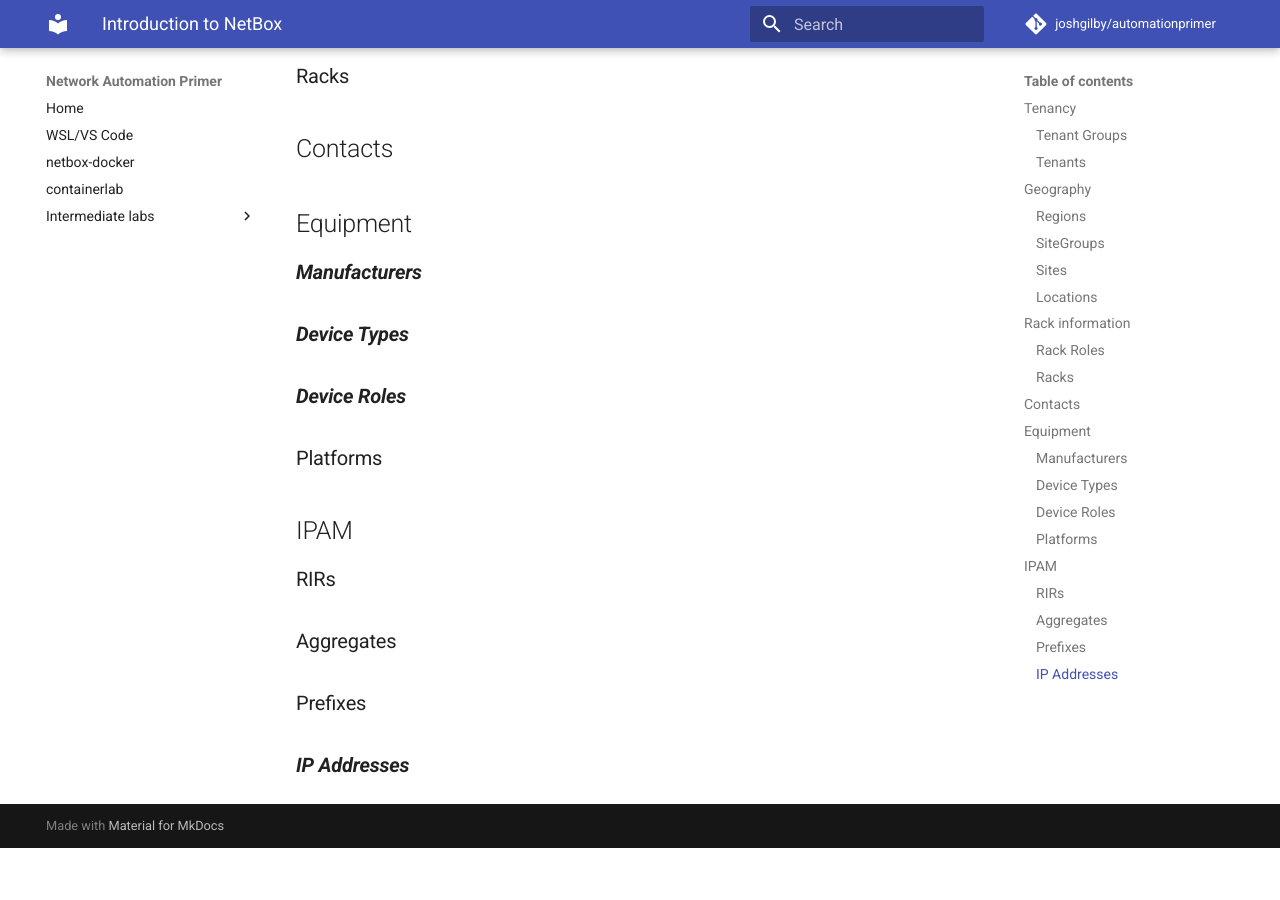
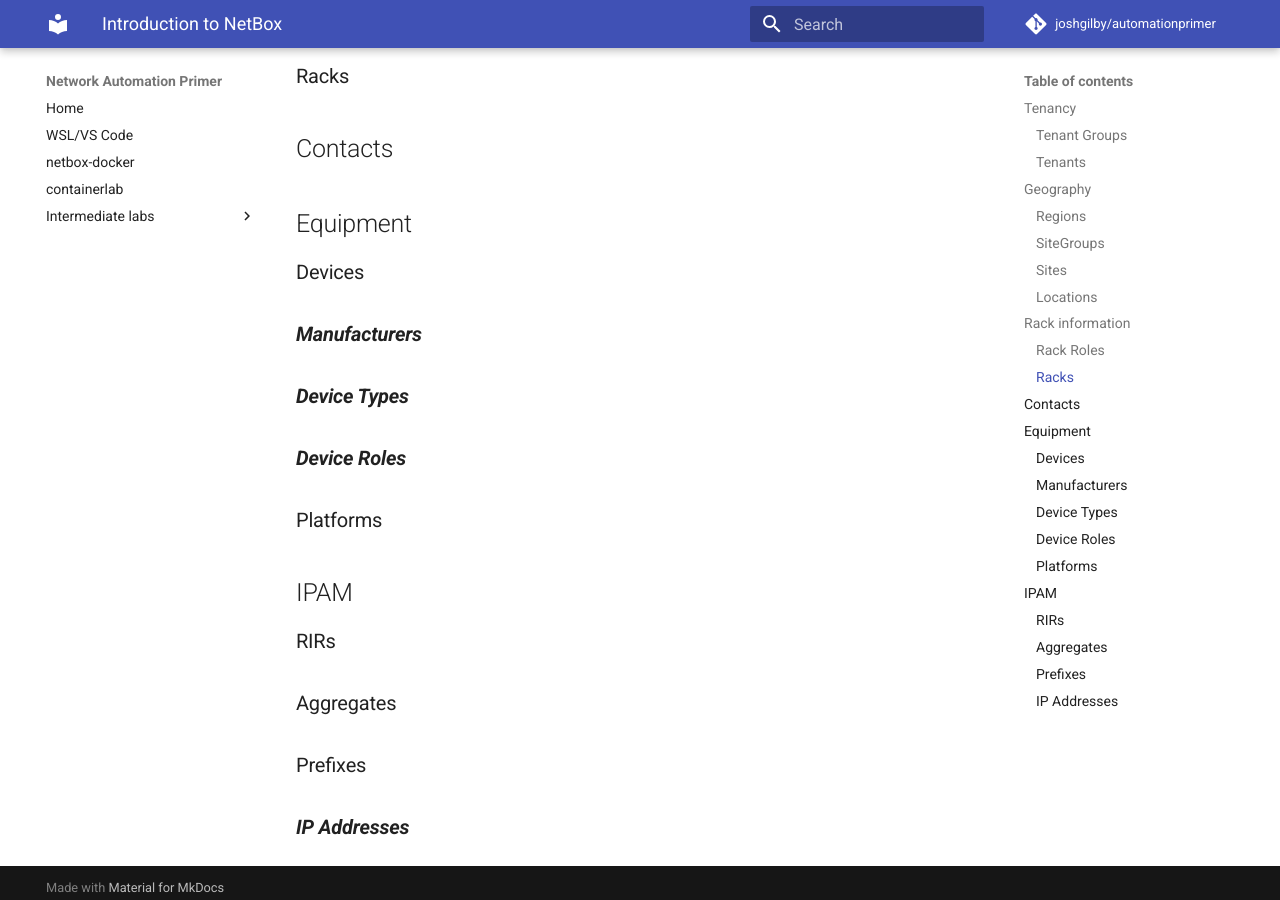
Before and after one commit to joshgilby/automationprimer, an MkDocs documentation site: the page built from docs/netbox_intro.md, in a window 1280 px wide and 900 px high, scrolled down 722 px. Built offline with MkDocs 1.6.1 and Material for MkDocs 9.7.7, drawn with Linux system fonts in a browser that asks for light colours; comment, search, counter and statistics services are not loaded; before the commit the page ends 1570 px from its top, so only the background shows below that.

Commit message:
Added devices

```diff
--- a/docs/netbox_intro.md
+++ b/docs/netbox_intro.md
@@ -26,6 +26,8 @@
 
 ## Equipment
 
+### Devices
+
 ### ***Manufacturers***
 
 ### ***Device Types***
```
